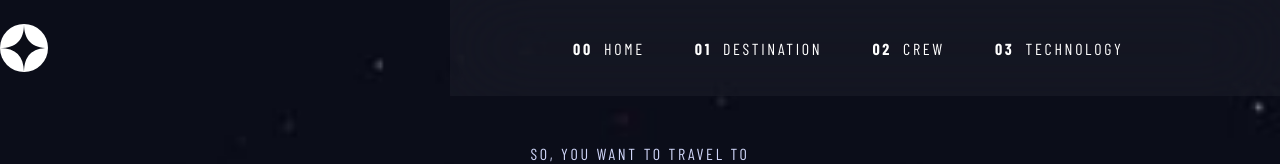
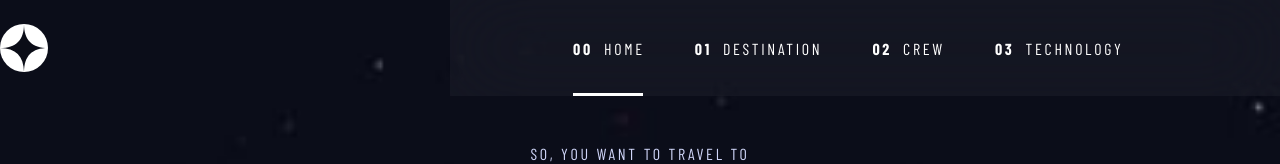
Before and after one commit to gigakhrz/Space-tourismo-website, a React (Vite) app: page / in a window 1280 px wide. Shown: the top 164 px of the page. Built offline with nearby package versions, Linux system fonts and the light colour scheme; a web font is replaced by a local one.

Commit message:
finish header responsive

```diff
--- a/src/Components/Destination.tsx
+++ b/src/Components/Destination.tsx
@@ -67,7 +67,7 @@ const DestinationContianer = styled.div`
   flex-direction: column;
   gap: 32px;
   align-items: center;
-  background-image: url(${bgTablet});
+  background-image: url(${bgMobile});
   background-repeat: no-repeat;
   background-size: cover;
   min-height: 100vh;
--- a/src/Components/Header/Header.tsx
+++ b/src/Components/Header/Header.tsx
@@ -2,31 +2,73 @@ import logo from "../../../public/assets/shared/logo.svg";
 import { styled } from "styled-components";
 import Burger from "./BurgerMenu";
 import { Link } from "react-router-dom";
+import { useState } from "react";
 
 const Header = (): JSX.Element => {
+  const [pickPage, setPickPage] = useState<string>("home");
+
+  console.log(pickPage);
+
+  // Function to handle link clicks and update the selected page
+  const handleLinkClick = (
+    page: string,
+    event: React.MouseEvent<HTMLAnchorElement>
+  ) => {
+    event.preventDefault(); // Prevents the default link behavior (page refresh)
+    setPickPage(page);
+  };
+
   return (
     <HeaderContainer>
       <img src={logo} alt="logo img" />
       <Burger />
-      <NavBar>
-        <Link to="/">
+      <NavBar pickPage={pickPage}>
+        <Link
+          className="home"
+          to="/"
+          onClick={(event) => handleLinkClick("home", event)}
+        >
           <h4>00</h4> Home
+          <div className="hoverDiv"></div>
         </Link>
-        <Link to="/destinations/moon">
+        <Link
+          className="destination"
+          to="/destinations/moon"
+          onClick={(event) => handleLinkClick("destination", event)}
+        >
           <h4>01</h4> Destination
+          <div className="hoverDiv"></div>
         </Link>
-        <Link to="">
+        <Link
+          className="crew"
+          to=""
+          onClick={(event) => handleLinkClick("crew", event)}
+        >
           <h4>02</h4> Crew
+          <div className="hoverDiv"></div>
         </Link>
-        <Link to="">
+        <Link
+          to=""
+          className="technology"
+          onClick={(event) => handleLinkClick("technology", event)}
+        >
           <h4>03</h4>Technology
+          <div className="hoverDiv"></div>
         </Link>
+
+        <div className="bottomDiv"></div>
+
         <hr />
       </NavBar>
     </HeaderContainer>
   );
 };
 
+// Remaining styled components...
+
+export default Header;
+
+// Styled component for the header container
 const HeaderContainer = styled.div`
   width: 100%;
   display: flex;
@@ -43,7 +85,8 @@ const HeaderContainer = styled.div`
   }
 `;
 
-const NavBar = styled.div`
+// Styled component for the navigation bar
+const NavBar = styled.div<{ pickPage: string }>`
   padding: 40px 48px;
   display: flex;
   align-items: center;
@@ -52,7 +95,6 @@ const NavBar = styled.div`
   height: 96px;
   background: rgba(255, 255, 255, 0.04);
   backdrop-filter: blur(40.7742px);
-  aspect-ratio: 1.7;
   display: none;
   @media screen and (min-width: 1024px) {
     width: 830px;
@@ -76,6 +118,59 @@ const NavBar = styled.div`
       display: block;
       right: 800px;
     }
+  }
+
+  // Colored bottom bar indicating the selected page
+  .bottomDiv {
+    height: 3px;
+    display: none;
+    background-color: white;
+    @media screen and (min-width: 1024px) {
+      display: block;
+      position: absolute;
+      bottom: 0;
+      width: ${(props) =>
+        props.pickPage === "home"
+          ? "70px"
+          : props.pickPage === "destination"
+          ? "127px"
+          : props.pickPage === "crew"
+          ? "71px"
+          : "127px"};
+      left: ${(props) =>
+        props.pickPage === "home"
+          ? "123px"
+          : props.pickPage === "destination"
+          ? "244px"
+          : props.pickPage === "crew"
+          ? "419px"
+          : "538px"};
+    }
+  }
+
+  //on hover indicating hovered tag
+
+  .hoverDiv {
+    height: 5px;
+    display: none;
+    background-color: white;
+    opacity: 0.5;
+    @media screen and (min-width: 1024px) {
+      position: absolute;
+      bottom: -40px;
+      width: 0; /* Initially set to 0 */
+      transition: width 0.3s ease; /* Add transition for smooth animation */
+    }
+  }
+
+  //
+  a {
+    position: relative;
+    cursor: pointer;
+  }
+  a:hover .hoverDiv {
+    width: 100%;
+    display: block;
   }
 
   @media screen and (min-width: 768px) {
@@ -110,5 +205,3 @@ const NavBar = styled.div`
     }
   }
 `;
-
-export default Header;
```
